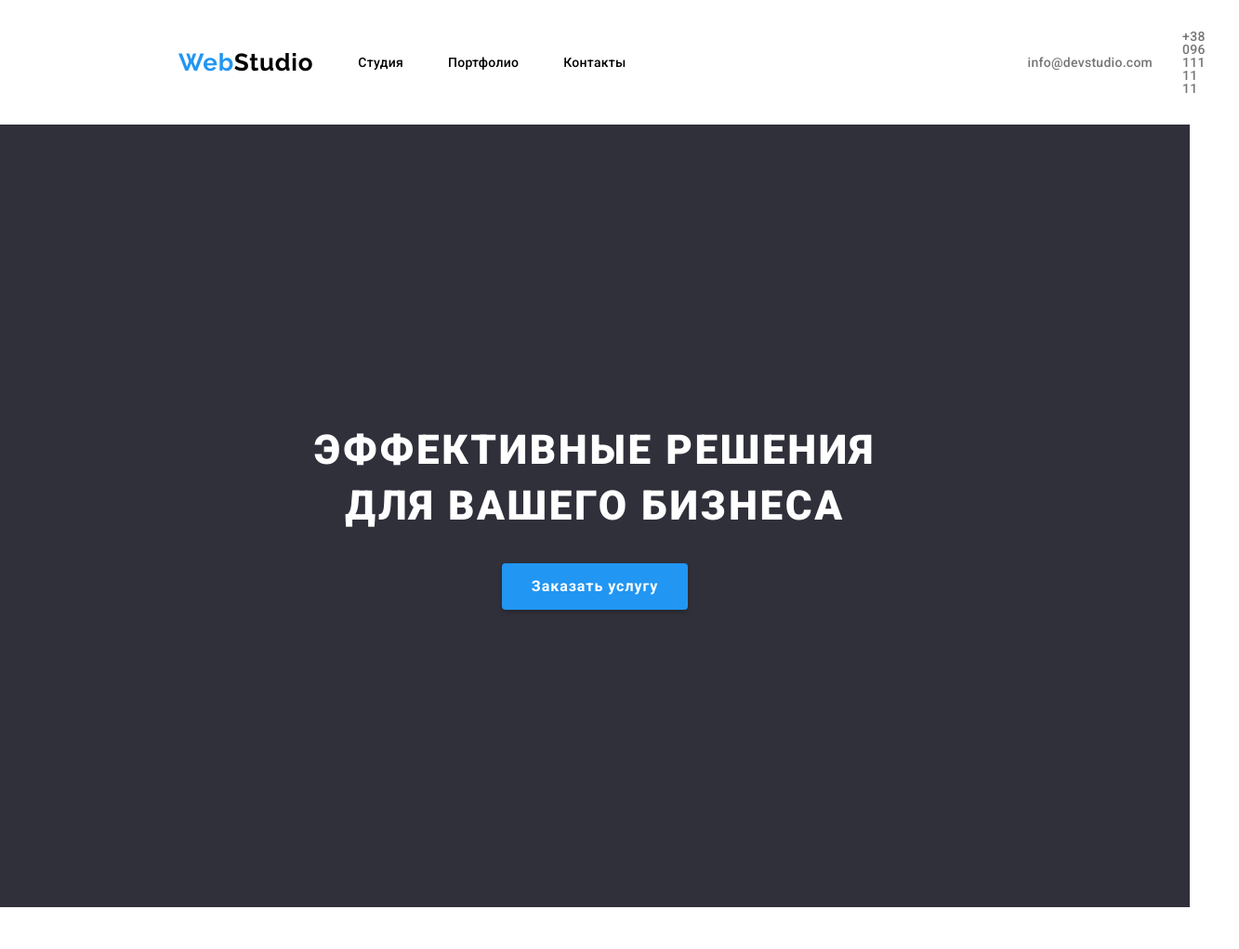
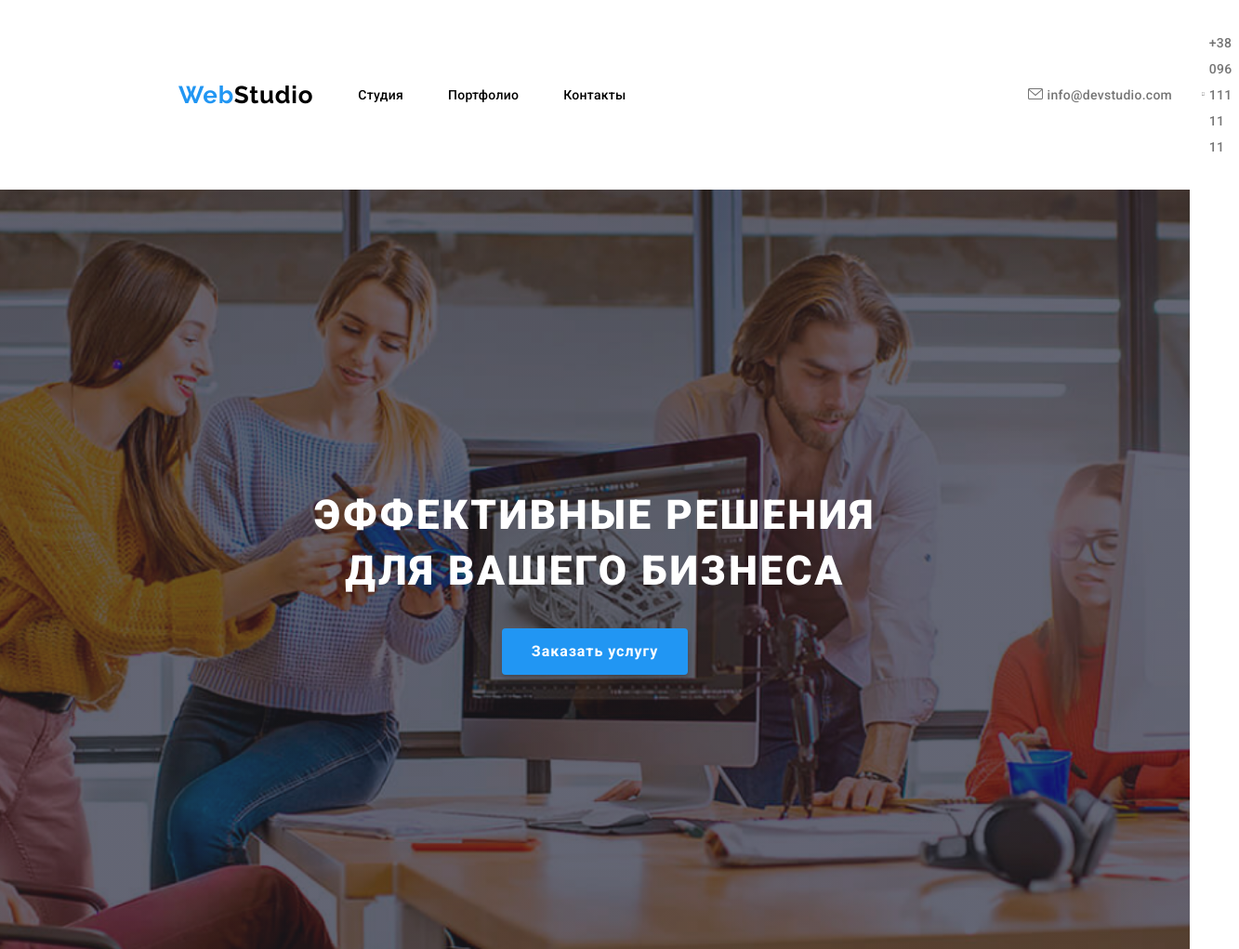
Before and after one commit to rutcio/academy-webstudio, a website: page src/index.html in a window 1280 px wide. Shown: the top 1021 px of the page at 93% size, 1333 px wide, since content can reach past the window. Before the commit the page ends 976 px from the top, so only its background shows below. Drawn offline with Linux system fonts and the light colour scheme.

Commit message:
Update: header; Update: navbar

```diff
--- a/src/index.html
+++ b/src/index.html
@@ -55,8 +55,34 @@
             </ul>
 
             <div class="navbar__info">
-                <a href="mailto:info@devstudio.com" class="navbar-link navbar-link--gray">info@devstudio.com</a>
-                <a href="tel:+380961111111" class="navbar-link navbar-link--gray">+38 096 111 11 11</a>
+                <a href="mailto:info@devstudio.com" class="navbar-link navbar-link--gray">
+                    <svg
+                        class="svg__img"
+                        width="16"
+                        height="12"
+                        viewBox="0 0 16 12"
+                        fill="none"
+                        xmlns="http://www.w3.org/2000/svg">
+                        <path
+                            d="M14.5 0H1.50001C0.672854 0 0 0.672853 0 1.50001V10.5C0 11.3271 0.672854 12 1.50001 12H14.5C15.3271 12 16 11.3271 16 10.5V1.50001C16 0.672853 15.3271 0 14.5 0ZM14.5 0.999994C14.5679 0.999994 14.6325 1.01409 14.6916 1.0387L8 6.83838L1.30833 1.0387C1.36742 1.01412 1.43204 0.999994 1.49998 0.999994H14.5ZM14.5 11H1.50001C1.22414 11 0.999996 10.7759 0.999996 10.5V2.09521L7.67236 7.87792C7.76661 7.95944 7.8833 7.99999 8 7.99999C8.1167 7.99999 8.23339 7.95948 8.32764 7.87792L15 2.09521V10.5C15 10.7759 14.7759 11 14.5 11Z"
+                        />
+                    </svg>
+                    info@devstudio.com
+                </a>
+                <a href="tel:+380961111111" class="navbar-link navbar-link--gray">
+                    <svg
+                    class="svg__img"
+                    width="10"
+                    height="16"
+                    viewBox="0 0 10 16"
+                    fill="none"
+                    xmlns="http://www.w3.org/2000/svg">
+                        <g id="smartphone">
+                            <path id="Vector" d="M8.5 0H1.5C0.672848 0 0 0.672848 0 1.5V14.5C0 15.3272 0.672848 16 1.5 16H8.5C9.32715 16 10 15.3272 10 14.5V1.5C10 0.672848 9.32715 0 8.5 0ZM1.5 1H8.5C8.77588 1 9 1.22412 9 1.5V12H1V1.5C1 1.22412 1.22412 1 1.5 1ZM8.5 15H1.5C1.22412 15 1 14.7759 1 14.5V13H9V14.5C9 14.7759 8.77588 15 8.5 15Z"/><path id="Vector_2" d="M2.35355 13.7389C2.54882 13.9213 2.54882 14.2169 2.35355 14.3992C2.15828 14.5816 1.84172 14.5816 1.64645 14.3992C1.45118 14.2169 1.45118 13.9213 1.64645 13.7389C1.84172 13.5566 2.15828 13.5566 2.35355 13.7389Z"/>
+                        </g>
+                    </svg>
+                    +38 096 111 11 11
+                </a>
             </div>
         </nav>
 
@@ -68,6 +94,12 @@
         </div>
     </header>
 
+    <main class="main">
+        <section class="section">
+
+        </section>
+    </main>
+
 </body>
 
 </html>
--- a/src/styles/_header.scss
+++ b/src/styles/_header.scss
@@ -2,7 +2,10 @@
   width: 100%;
 
   &__container {
-    background-color: $color-dark-gray;
+    background: linear-gradient(rgba(47, 48, 58, 0.40), rgba(47, 48, 58, 0.40)),url(../../images/background-header.png);
+    background-size: cover;
+    background-position: center;
+    background-repeat: no-repeat;
   }
 
   &__content {
--- a/src/styles/_navbar.scss
+++ b/src/styles/_navbar.scss
@@ -43,9 +43,22 @@
     align-items: center;
     color: $color-gray;
     margin-left: $m-25;
+
+    &-item {
+      display: flex;
+      align-items: center;
+      justify-content: center;
+    }
   }
 
   &-link {
+    display: flex;
+    align-items: center;
+    justify-content: center;
+
+    position: relative;
+    line-height: 2;
+
     font-size: $font-14;
     font-weight: $font-w-500;
     letter-spacing: 0.28px;
@@ -53,6 +66,24 @@
     text-decoration: none;
     margin-left: $m-2;
     transition: all 0.3s ease-in-out;
+
+    &:after {
+      display: block;
+      position: absolute;
+      left: 0;
+      width: 0;
+      height: 4px;
+      background-color: $color-blue;
+      content: "";
+      transition: all 0.3s ease-in-out;
+      border-radius: 2px;
+      top: 52px;
+    }
+
+    &:hover:after,
+    &:focus:after {
+      width: 100%;
+    }
 
     &--black {
       color: $color-black;
@@ -74,6 +105,11 @@
 
     &:hover:not(#logo) {
       color: $color-blue;
+
+      .svg__img {
+        transition: all 0.3s ease-in-out;
+        fill: $color-blue;
+      }
     }
   }
 }
--- /dev/null
+++ b/src/styles/_svg.scss
@@ -0,0 +1,7 @@
+.svg {
+  &__img {
+    margin-right: 5px;
+    margin-top: -2px;
+    fill: $color-gray;
+  }
+}
--- a/src/styles/main.scss
+++ b/src/styles/main.scss
@@ -1,6 +1,7 @@
 @import './reset';
 @import './variables';
 @import './mixins';
+@import './svg';
 
 @import './btn';
 @import './cards';
@@ -8,6 +9,9 @@
 @import './header';
 @import './navbar';
 
+@import './sections';
+
+
 body {
   font-family: $font-family-roboto;
 }
```
Also changed, not shown: src/images/background-header.png (added), src/images/svg/envelope (hover).svg (added), src/images/svg/envelope.svg (added), src/images/svg/smartphone.svg (added), src/styles/_sections.scss (added), src/styles/css/main.css, src/styles/css/main.min.css, 2 other files.
